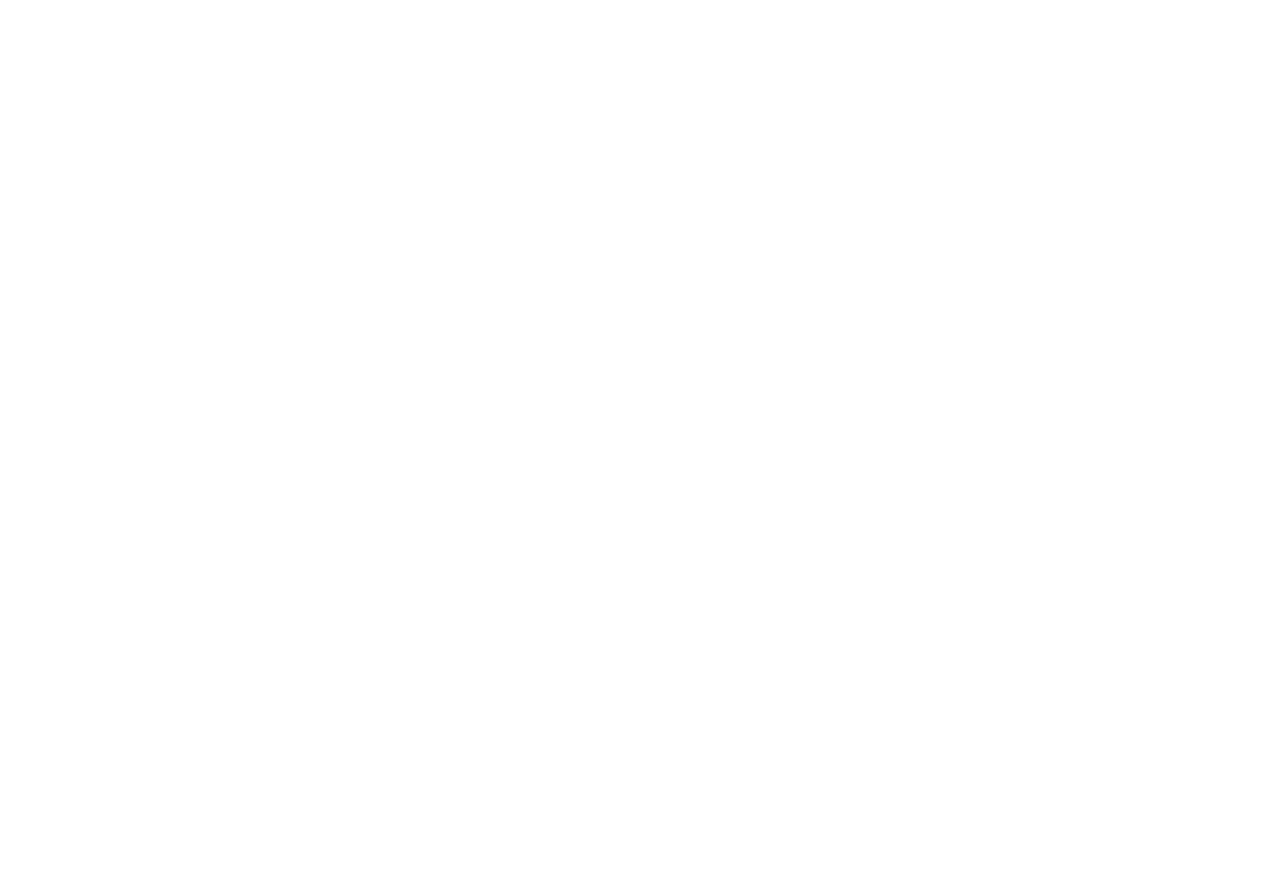
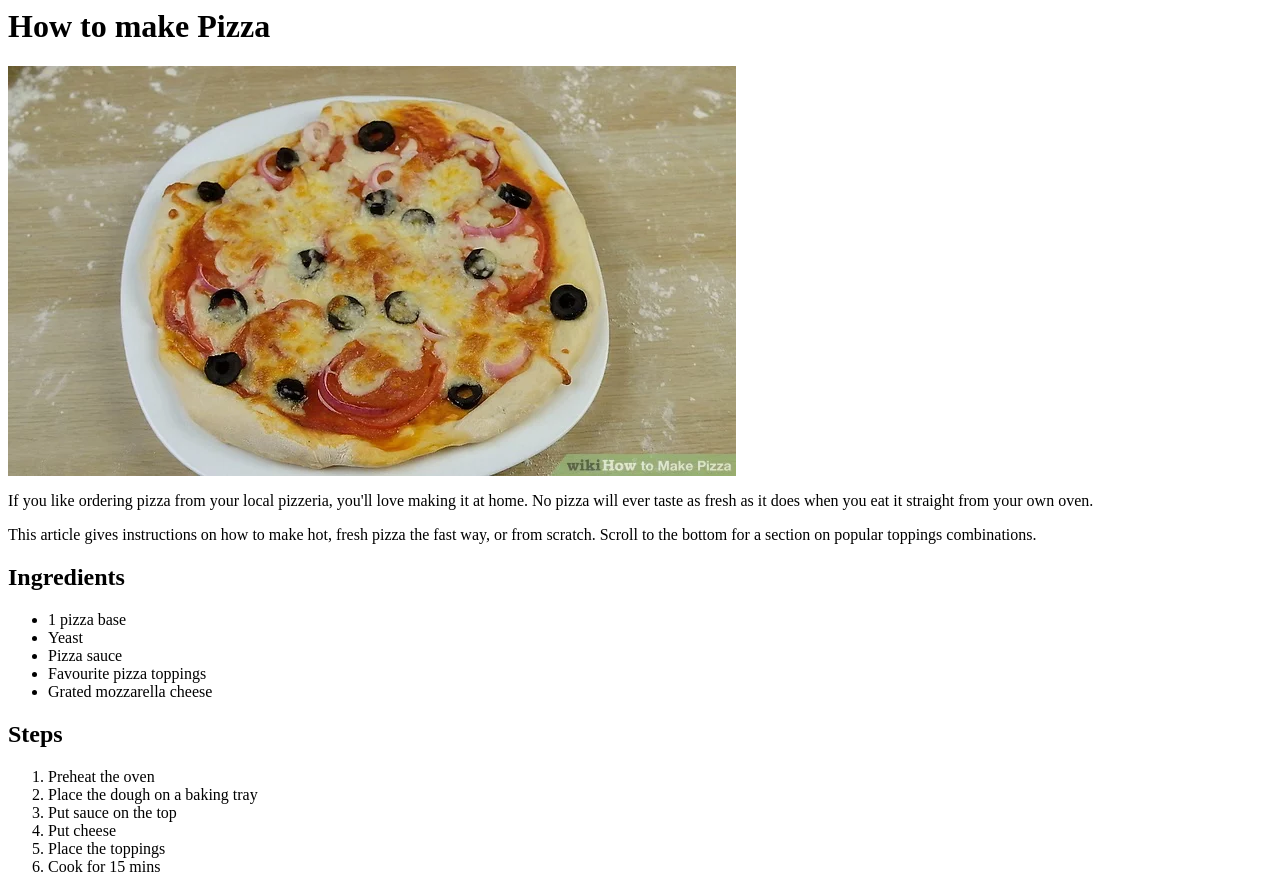
Before and after one commit to MrPandaCodes/odin-recipes, a plain HTML site: page recipes/pizza.html in a window 1280 px wide. Before the commit the page ends 800 px from the top, so only its background shows below. Drawn offline with Linux system fonts and the light colour scheme.

Commit message:
add text and image to pizza.html

```diff
--- a/recipes/pizza.html
+++ b/recipes/pizza.html
@@ -0,0 +1,28 @@
+<html>
+<head>
+    <title>Delicious Pizza</title>
+</head>
+<body>
+<h1>How to make Pizza</h1>
+<img src="../img/pizza.jpg" alt="delicious pizza"/>
+<p>If you like ordering pizza from your local pizzeria, you'll love making it at home. No pizza will ever taste as fresh as it does when you eat it straight from your own oven. </p>
+<p>This article gives instructions on how to make hot, fresh pizza the fast way, or from scratch. Scroll to the bottom for a section on popular toppings combinations. </p>
+<h2>Ingredients</h2>
+<ul>
+    <li> 1 pizza base </li>
+    <li>Yeast</li>
+    <li>Pizza sauce</li>
+    <li>Favourite pizza toppings</li>
+    <li>Grated mozzarella cheese</li>
+</ul>
+<h2>Steps </h2>
+<ol>
+ <li>Preheat the oven</li>
+ <li>Place the dough on a baking tray </li>
+ <li>Put sauce on the top</li>
+ <li>Put cheese</li>
+ <li>Place the toppings</li>
+ <li>Cook for 15 mins</li>
+</ol>
+</body>
+</html>
```
Also changed, not shown: index.html (+1 -1 lines), img/pizza.jpg (added).
